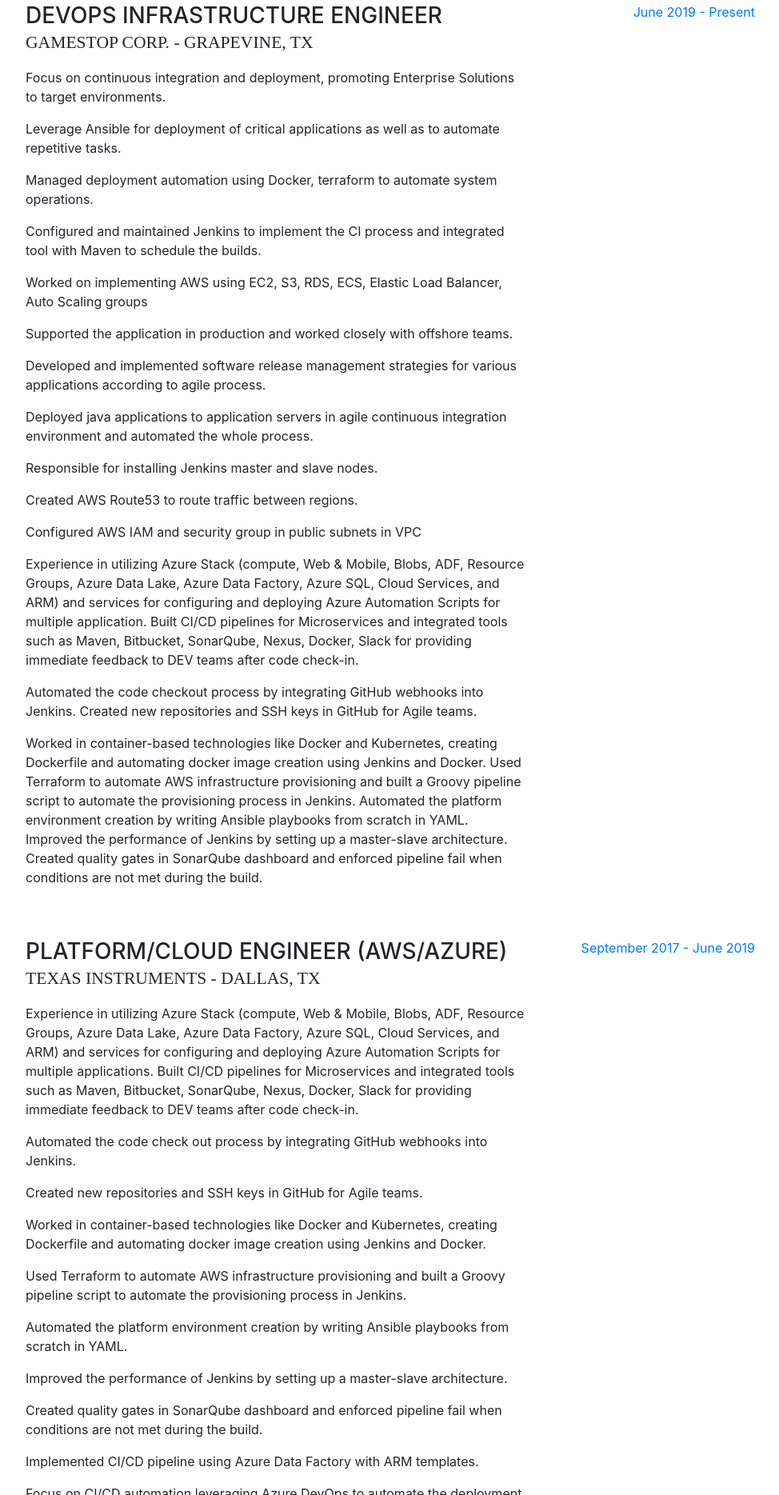
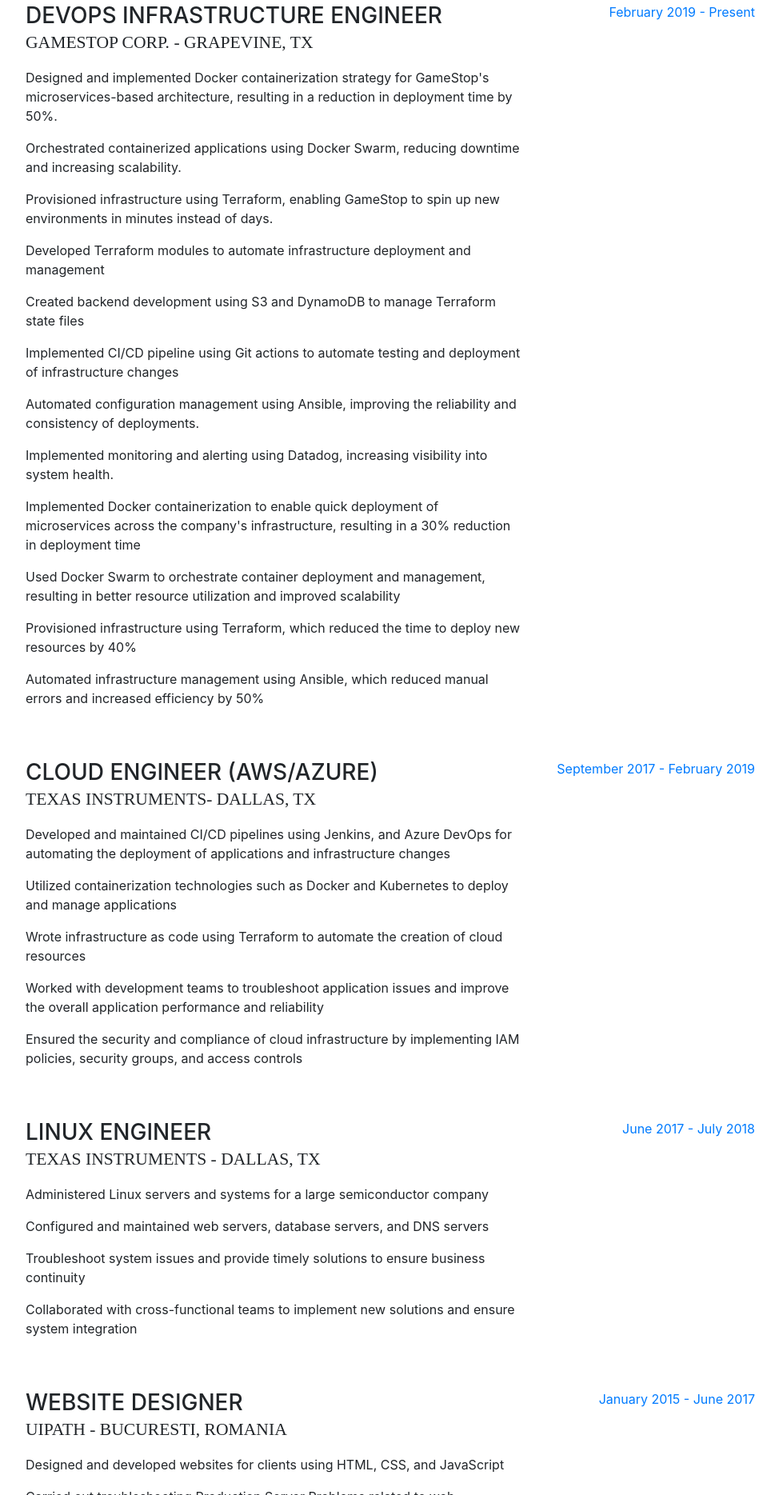
Before and after one commit to ebruskokos/My_Nginx_Portfolio_Website, a website with bundled scripts: page index.html in a window 1280 px wide. Shown: the part 931-2800 px from the top of the page at 80% size, without its empty margins (288-1262 px from the left). Built offline with nearby package versions, Linux system fonts and the light colour scheme; a web font is replaced by a local one.

Commit message:
portfolio_website_update_V1

```diff
--- a/index.html
+++ b/index.html
@@ -90,7 +90,7 @@
           <h1 class="mb-0">Kingsley
             <span class="text-primary">Kokoricha</span>
           </h1>
-          <div class="subheading mb-5">CLOUD DevOps ENGINEER · DALLAS TEXAS  · (337) 446-1028 ·
+          <div class="subheading mb-5">CLOUD DevOps ENGINEER · HOUSTON TEXAS  · (337) 446-1028 ·
             <a href="mailto:kokorichakingsleyese@gmail.com">kokorichakingsleyese@gmail.com</a>
           </div>
           <p class="mb-5">  As an IT expert and cloud engineer, I have a strong understanding of cloud platforms such as Amazon Web Services (AWS) and Microsoft Azure. I am able to leverage these tools to deliver scalable and reliable solutions for my clients. I am always striving to stay up-to-date with the latest developments in the field and am able to adapt quickly to new technologies and approaches as they emerge. With my extensive experience in cloud engineering, I am confident in my ability to design and implement cloud-based solutions that meet the unique needs of my clients. In my previous roles, I have worked with a wide range of clients, from small startups to large enterprises, helping them to migrate their systems and data to the cloud, optimize their cloud infrastructure, and implement advanced cloud-based solutions. I am highly skilled in a variety of cloud technologies and services, including virtualization, containerization, and automation. I have a deep understanding of cloud security and compliance, and am able to design and implement robust security measures to protect my clients' data and systems. Overall, my expertise in cloud engineering allows me to provide my clients with innovative and reliable solutions that enable them to take full advantage of the power and flexibility of the cloud.
@@ -142,80 +142,75 @@
               </h3>
               <div class="subheading mb-3">GameStop Corp. - Grapevine, TX
               </div>
-              <p>Focus on continuous integration and deployment, promoting Enterprise Solutions to target environments.</p>
-              <p>Leverage Ansible for deployment of critical applications as well as to automate repetitive tasks.</p>
-              <p>Managed deployment automation using Docker, terraform to automate system operations.</p>
-              <p>Configured and maintained Jenkins to implement the CI process and integrated tool with Maven to schedule the builds.</p>
-              <p>Worked on implementing AWS using EC2, S3, RDS, ECS, Elastic Load Balancer, Auto Scaling groups</p>
-              <p>Supported the application in production and worked closely with offshore teams.</p>
-              <p>Developed and implemented software release management strategies for various applications according to agile process.</p>
-              <p>Deployed java applications to application servers in agile continuous integration environment and automated the whole process.</p>
-              <p>Responsible for installing Jenkins master and slave nodes.</p>
-              <p>Created AWS Route53 to route traffic between regions.</p>
-              <p>Configured AWS IAM and security group in public subnets in VPC</p>
-              <p>Experience in utilizing Azure Stack (compute, Web & Mobile, Blobs, ADF, Resource Groups, Azure Data Lake, Azure Data Factory, Azure SQL, Cloud Services, and ARM) and services for configuring and deploying Azure Automation Scripts for multiple application.
-                Built CI/CD pipelines for Microservices and integrated tools such as Maven, Bitbucket, SonarQube, Nexus, Docker, Slack for providing immediate feedback to DEV teams after code check-in.</p>
-              <p>Automated the code checkout process by integrating GitHub webhooks into Jenkins.
-                Created new repositories and SSH keys in GitHub for Agile teams.</p>
-              <p>Worked in container-based technologies like Docker and Kubernetes, creating Dockerfile and automating docker image creation using Jenkins and Docker.
-                Used Terraform to automate AWS infrastructure provisioning and built a Groovy pipeline script to automate the provisioning process in Jenkins.
-                Automated the platform environment creation by writing Ansible playbooks from scratch in YAML.
-                Improved the performance of Jenkins by setting up a master-slave architecture.
-                Created quality gates in SonarQube dashboard and enforced pipeline fail when conditions are not met during the build.</p>
+              <p>Designed and implemented Docker containerization strategy for GameStop's microservices-based architecture, resulting in a reduction in deployment time by 50%.
+              </p>
+              <p>Orchestrated containerized applications using Docker Swarm, reducing downtime and increasing scalability.
+              </p>
+              <p>Provisioned infrastructure using Terraform, enabling GameStop to spin up new environments in minutes instead of days.
+              </p>
+              <p>Developed Terraform modules to automate infrastructure deployment and management
+              </p>
+              <p>Created backend development using S3 and DynamoDB to manage Terraform state files
+              </p>
+              <p>Implemented CI/CD pipeline using Git actions to automate testing and deployment of infrastructure changes
+              </p>
+              <p>Automated configuration management using Ansible, improving the reliability and consistency of deployments.
+              </p>
+              <p>Implemented monitoring and alerting using Datadog, increasing visibility into system health.
+              </p>
+              <p>Implemented Docker containerization to enable quick deployment of microservices across the company's infrastructure, resulting in a 30% reduction in deployment time
+              </p>
+              <p>Used Docker Swarm to orchestrate container deployment and management, resulting in better resource utilization and improved scalability
+              </p>
+              <p>Provisioned infrastructure using Terraform, which reduced the time to deploy new resources by 40%
+              </p>
+              <p>Automated infrastructure management using Ansible, which reduced manual errors and increased efficiency by 50%</p>
+
+
             </div>
             <div class="resume-date text-md-right">
-              <span class="text-primary">June 2019 - Present</span>
+              <span class="text-primary">February
+                2019 - Present</span>
             </div>
           </div>
 
           <div class="resume-item d-flex flex-column flex-md-row mb-5">
             <div class="resume-content mr-auto">
-              <h3 class="mb-0">Platform/Cloud Engineer (AWS/Azure)
+              <h3 class="mb-0">Cloud Engineer (AWS/Azure)
               </h3>
-              <div class="subheading mb-3">Texas Instruments - Dallas, TX
+              <div class="subheading mb-3">Texas Instruments- DALLAS, TX
               </div>
-              <p>Experience in utilizing Azure Stack (compute, Web & Mobile, Blobs, ADF, Resource Groups, Azure Data Lake, Azure Data Factory, Azure SQL, Cloud Services, and ARM) and services for configuring and deploying Azure Automation Scripts for multiple applications.
-                Built CI/CD pipelines for Microservices and integrated tools such as Maven, Bitbucket, SonarQube, Nexus, Docker, Slack for providing immediate feedback to DEV teams after code check-in.</p>
-                <P>Automated the code check out process by integrating GitHub webhooks into Jenkins.</P>
-                <P>Created new repositories and SSH keys in GitHub for Agile teams.</P>
-                <P>Worked in container-based technologies like Docker and Kubernetes, creating Dockerfile and automating docker image creation using Jenkins and Docker.</P>
-                <P>Used Terraform to automate AWS infrastructure provisioning and built a Groovy pipeline script to automate the provisioning process in Jenkins.</P>
-                <P>Automated the platform environment creation by writing Ansible playbooks from scratch in YAML.
-                </P>
-                <P>Improved the performance of Jenkins by setting up a master-slave architecture.</P>
-                <P>Created quality gates in SonarQube dashboard and enforced pipeline fail when conditions are not met during the build.</P>
-                <P>Implemented CI/CD pipeline using Azure Data Factory with ARM templates.</P>
-                <P>Focus on CI/CD automation leveraging Azure DevOps to automate the deployment of applications to Azure cloud, and deployed a function app to storage containers using Azure DevOps</P>
-                <P>System administration of Windows and Linux VMs including support, maintenance and automation of the configuration and installs leveraging Ansible.</P>
+              <p>Developed and maintained CI/CD pipelines using Jenkins, and Azure DevOps for automating the deployment of applications and infrastructure changes
+              </p>
+              <p>Utilized containerization technologies such as Docker and Kubernetes to deploy and manage applications
+              </p>
+              <p>Wrote infrastructure as code using Terraform to automate the creation of cloud resources
+              </p>
+              <p>Worked with development teams to troubleshoot application issues and improve the overall application performance and reliability
+              </p>
+              <p>Ensured the security and compliance of cloud infrastructure by implementing IAM policies, security groups, and access controls</p>
               </div>
             <div class="resume-date text-md-right">
-              <span class="text-primary">September 2017 - June 2019
+              <span class="text-primary">September 2017 - February
+                2019
               </span>
             </div>
           </div>
 
           <div class="resume-item d-flex flex-column flex-md-row mb-5">
             <div class="resume-content mr-auto">
-              <h3 class="mb-0">Linux/Unix System Engineer</h3>
-              <div class="subheading mb-3">Texas Instruments Dallas - TX </div>
-              <p>Created Security groups for both individual instances and for groups of instances under a network.
-                and Designed roles and groups using AWS identity and access management (IAM).</p>
-                <p>Configured integrated Jenkins with Git to poll codes and Maven to push artifacts to AWS S3.</p>
-                <p>Created multiple Terraform modules to manage configurations, applications, services, and installation processes for Web Server and AWS instances.</p>
-                <p>Configured Microservices on GitHub with Kubernetes deploy file, service file, and config maps.
+              <h3 class="mb-0">Linux Engineer</h3>
+              <div class="subheading mb-3">Texas Instruments - DALLAS, TX</div>
+              <p>Administered Linux servers and systems for a large semiconductor company
+              </p>
+                <p>Configured and maintained web servers, database servers, and DNS servers
                 </p>
-                <p>Reconfigured Dockerfile for different applications and microservices.</p>
-                <p>Configured Docker to use Multistage build in a microservice.</p>
-                <p>Implementation of Docker and various Docker orchestration tools such as docker-compose, docker swarm, and various other management tools.</p>
-                <p>Perform application server builds in the EC2 environment and monitor them using cloud watch.</p>
-                <p>Created a Continuous Delivery process to include support for the building of Docker Images and publishing into a private repository- Nexus v3.</p>
-                <p>Responsible for installation & configuration of Jenkins to support various Java builds and Jenkins plugins to automate continuous builds and publishing Docker images to the Nexus repository.</p>
-                <p>Jenkins implementation and configuration resulting in full CI/CD to integration environment on commit.</p>
-                <p>Jenkins, job setup, and maintenance are used for building, testing, compiling, packaging, deploy pipelines.</p>
-                <p>Managed deployment automation using Packer, Docker, and Terraform to automate system operations.</p>
+                <p>Troubleshoot system issues and provide timely solutions to ensure business continuity
+                </p>
+                <p>Collaborated with cross-functional teams to implement new solutions and ensure system integration </p>
             </div>
             <div class="resume-date text-md-right">
-              <span class="text-primary">July 2015 - March 2017
+              <span class="text-primary">June 2017 - July 2018
 
 
 
@@ -225,25 +220,19 @@
 
           <div class="resume-item d-flex flex-column flex-md-row">
             <div class="resume-content mr-auto">
-              <h3 class="mb-0"> Website designer
+              <h3 class="mb-0">Website Designer
               </h3>
               <div class="subheading mb-3">UiPath - Bucuresti, Romania
               </div>
-              <p>Configured systems for TCP/IP Networking with the existing Local Area Network. Setting up SSH and SCP features on UNIX hosts.</p>
+              <p>Designed and developed websites for clients using HTML, CSS, and JavaScript
+              </p>
               <p>Carried out troubleshooting Production Server Problems related to web applications, Send mail, disk space, file system, DNS, and network connectivity.</p>
-              <p>Worked with VMware ESX on different HW like HP Proliant, and Dell Power Edge hardware using vCenter server</p>
-              <p>Hands-on experience in physical-to-virtual-machine (P2V) conversions and virtual machines (V2V)</p>
-              <p>Worked with Enterprise Security Manager to get Security certification for servers before moving them into production.</p>
-              <p>Responsible for Failover/Pre-Failback/Failback and verification of the same in case of an outage in the high environment using VCS (Veritas Cluster Server).
-                Installation/configuration of Redhat 5/6 using kickstart Server.</p>
-              <p>Upgrades, patches, and OS installation using Kickstart for Linux.</p>
-              <p>Worked on creating Virtual machines using VMware.</p>
-              <p>Installed and configured domain-wide mail systems utilizing Postfix with multi-subnet and a single relay host for internal mail forwarding, all external mails were handled by Send mail and SMTP.</p>
-              <p>Performed Post Build activities like Setting up Backup interface/NIC bonding/LACP Bonding/Loading additional Packages/ Joining the server to Active Directory, etc</p>
-              <p>Used glance, top, if config, netstat, nfsstat, traceroute, SiteMinder, nslookup, tcpdump etc. for System configuration and performance monitoring.</p>
+              <p>Worked with cross-functional teams to understand client requirements and deliver quality websites within agreed timelines</p>
+              <p>Managed website content and updates, ensuring the websites were always up-to-date(V2V)</p>
+              <p>Utilized web analytics to improve website performance and user experience</p>
             </div>
             <div class="resume-date text-md-right">
-              <span class="text-primary">January 2014 - June 2015
+              <span class="text-primary">January 2015 - June 2017
               </span>
             </div>
           </div>
```
Also changed, not shown: 1 other file.
